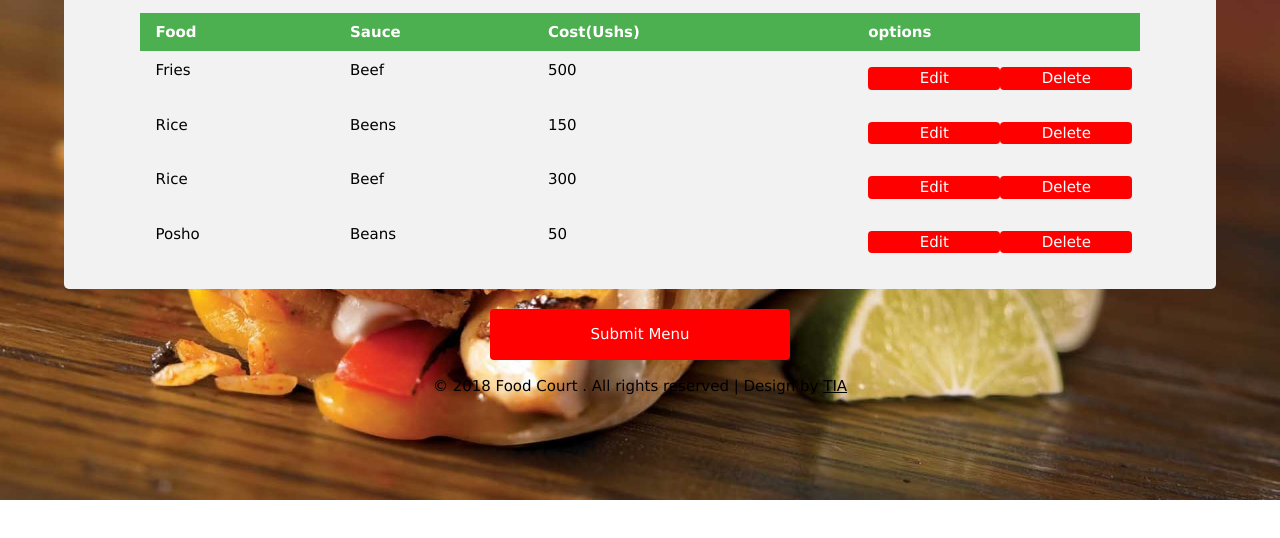
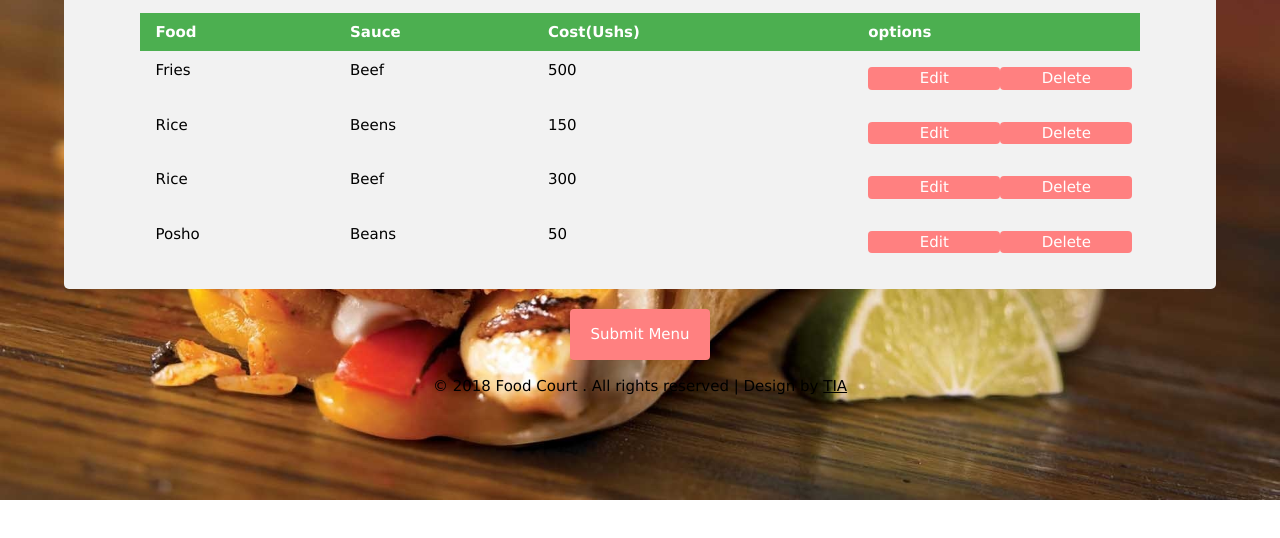
Before and after one commit to araaliFarooq/book_a_meal_staging, a plain HTML site: page UI/admins_menu.html in a window 1280 px wide. Shown: the part 132-670 px from the top of the page. Drawn offline with Linux system fonts and the light colour scheme.

Commit message:
Change button colors

```diff
--- a/UI/static/css/main.css
+++ b/UI/static/css/main.css
@@ -21,7 +21,7 @@
  input[type=submit] {
      max-width: 50%;
      margin: auto;
-     background-color: red;
+     background-color: #ff8080;
      color: white;
      padding: 14px 20px;
      border: none;
@@ -31,8 +31,8 @@
 
  input[type=button] {
      width: 50%;
-     background-color: red;
      color: white;
+     background-color: #ff8080;
      padding: 14px 20px;
      margin: 8px 0;
      border: none;
@@ -43,7 +43,6 @@
  .submit-button {
      max-width: 300px;
      margin: auto;
-     background-color: red;
      color: white;
      border: none;
      margin-top: 20px;
```
